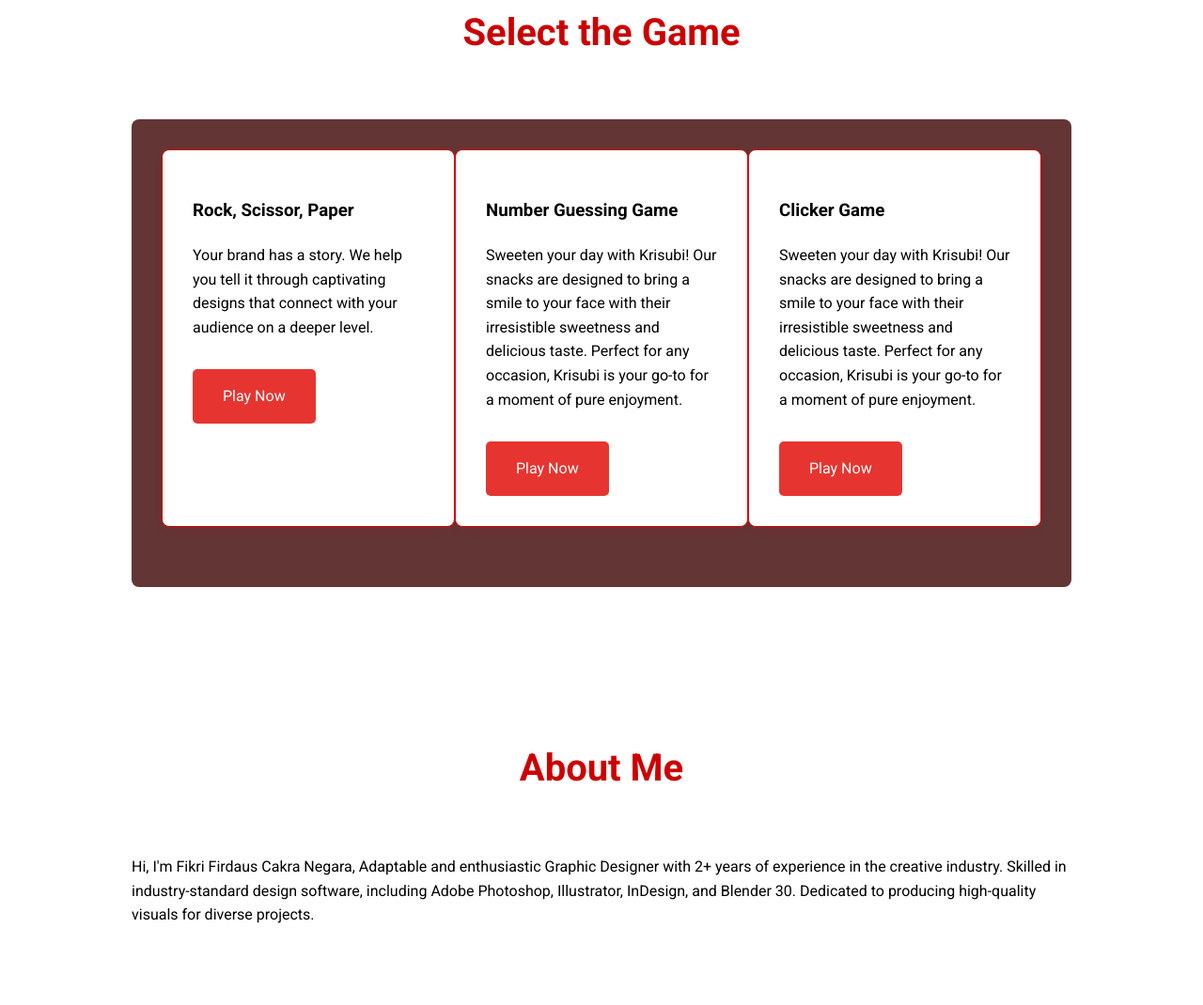
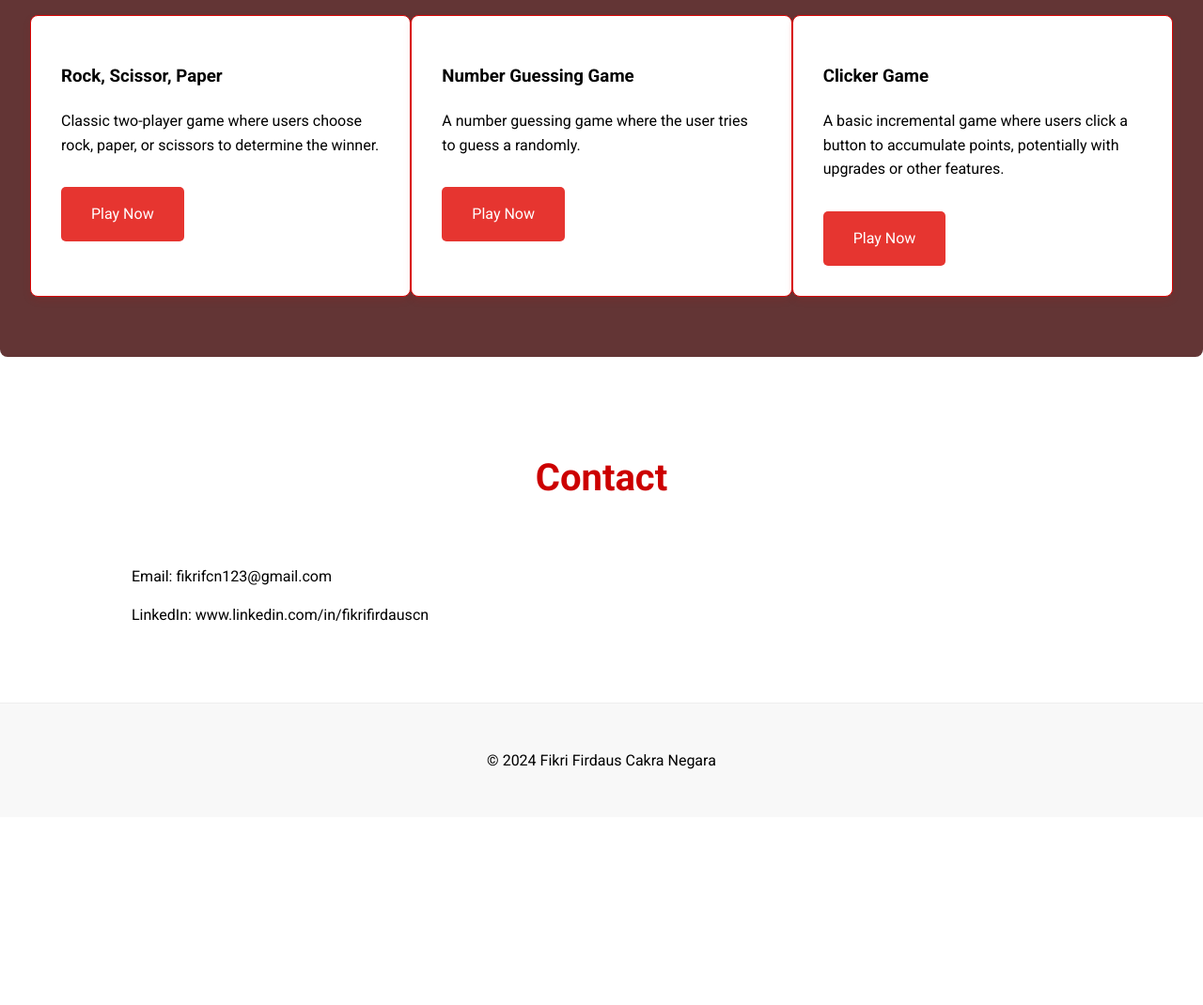
Before and after one commit to revou-fsse-feb25/milestone-2-fikrifirdauscn, a plain HTML site: page index.html in a window 1280 px wide. Shown: the part 696-1766 px from the top of the page at 94% size. After the commit the page ends 1566 px from the top, so only its background shows below. Drawn offline with Linux system fonts and the light colour scheme.

Commit message:
add Readme.md

```diff
--- a/index.html
+++ b/index.html
@@ -30,32 +30,25 @@
         </div>
     </section>
 
-    <section id="projects">
+    <id="projects">
         <h2>Select the Game</h2>
         <div class="project-list">
             <div class="project">
                 <h3>Rock, Scissor, Paper</h3>
-                <p>Your brand has a story. We help you tell it through captivating designs that connect with your audience on a deeper level.</p>
+                <p> Classic two-player game where users choose rock, paper, or scissors to determine the winner.</p>
                 <a href="Rock,Scissor, Paper/index.html" class="button">Play Now</a>
             </div>
             <div class="project">
                 <h3>Number Guessing Game</h3>
-                <p>Sweeten your day with Krisubi! Our snacks are designed to bring a smile to your face with their irresistible sweetness and delicious taste. Perfect for any occasion, Krisubi is your go-to for a moment of pure enjoyment.</p>
+                <p>A number guessing game where the user tries to guess a randomly.</p>
                 <a href="guessingnumbergame.html" class="button">Play Now</a>
             </div>
             <div class="project">
                 <h3>Clicker Game</h3>
-                <p>Sweeten your day with Krisubi! Our snacks are designed to bring a smile to your face with their irresistible sweetness and delicious taste. Perfect for any occasion, Krisubi is your go-to for a moment of pure enjoyment.</p>
+                <p>A basic incremental game where users click a button to accumulate points, potentially with upgrades or other features.</p>
                 <a href="ClickerGame/index.html" class="button">Play Now</a>
             </div>
         </div>
-    </section>
-
-    <section id="about">
-        <h2>About Me</h2>
-        <p>Hi, I'm Fikri Firdaus Cakra Negara, Adaptable and enthusiastic Graphic Designer with 2+ years of experience in the creative industry. Skilled in industry-standard design software, including Adobe Photoshop, Illustrator, InDesign, and Blender 30. Dedicated to producing high-quality visuals for diverse projects.</p>
-    </section>
-
     <section id="contact">
         <h2>Contact</h2>
         <p>Email: fikrifcn123@gmail.com</p>
```
Also changed, not shown: 1 other file.
